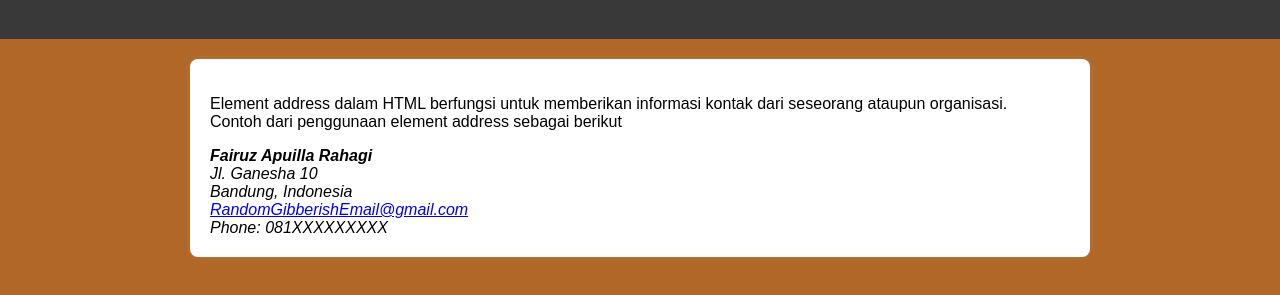
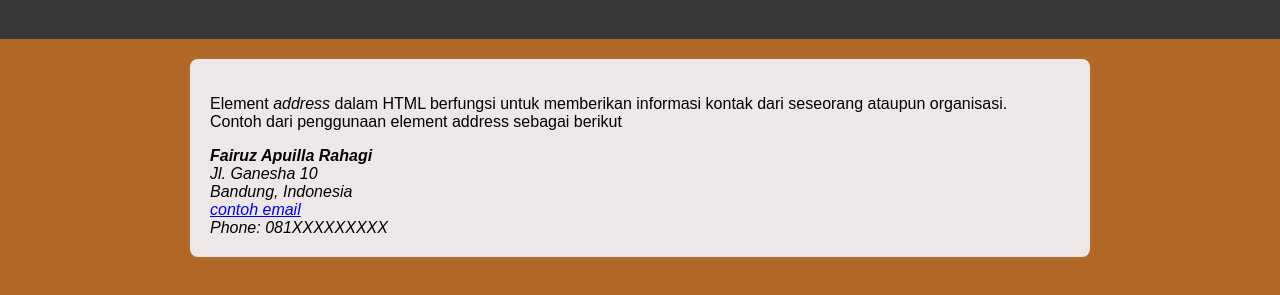
Before and after one commit to FairuzRahagi/FairuzRahagi.github.io, a plain HTML site: page index.html in a window 1280 px wide. Shown: the part 81-376 px from the top of the page. Drawn offline with Linux system fonts and the light colour scheme.

Commit message:
Update index.html

```diff
--- a/index.html
+++ b/index.html
@@ -21,10 +21,10 @@
             padding: 0 20px;
         }
         .content {
-            background-color: #fff;
+            background-color: #ede7e7;
             padding: 20px;
             border-radius: 8px;
-            box-shadow: 0 0 10px rgba(255, 255, 255, 0.1);
+            box-shadow: 0 0 10px rgba(230, 221, 221, 0.1);
         }
     </style>
 </head>
@@ -34,13 +34,13 @@
     </header>
     <div class="container">
         <div class="content">
-            <p>Element address dalam HTML berfungsi untuk memberikan informasi kontak dari seseorang ataupun organisasi. <br>Contoh dari penggunaan element address sebagai berikut</p>
+            <p>Element <i>address</i> dalam HTML berfungsi untuk memberikan informasi kontak dari seseorang ataupun organisasi. <br>Contoh dari penggunaan element address sebagai berikut</p>
 
             <address>
                 <strong>Fairuz Apuilla Rahagi</strong><br>
                 Jl. Ganesha 10<br>
                 Bandung, Indonesia<br>
-                <a href="mailto:iaohueaghnuawevuagvngoiuvagogy@gmail.com">RandomGibberishEmail@gmail.com</a><br>
+                <a href="mailto:randomemail@gmail.com">contoh email</a><br>
                 Phone: 081XXXXXXXXX
             </address>
         </div>
```
